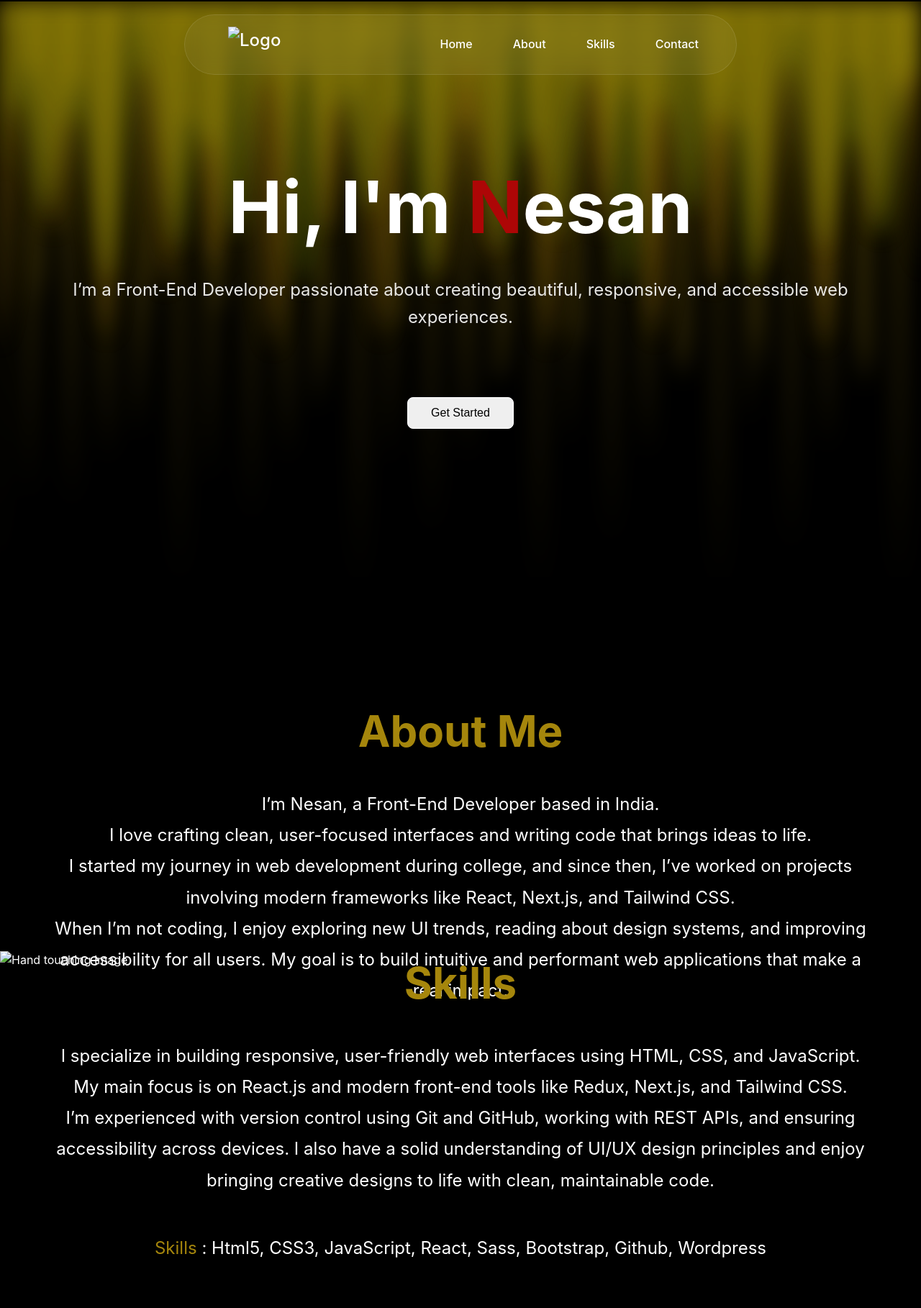
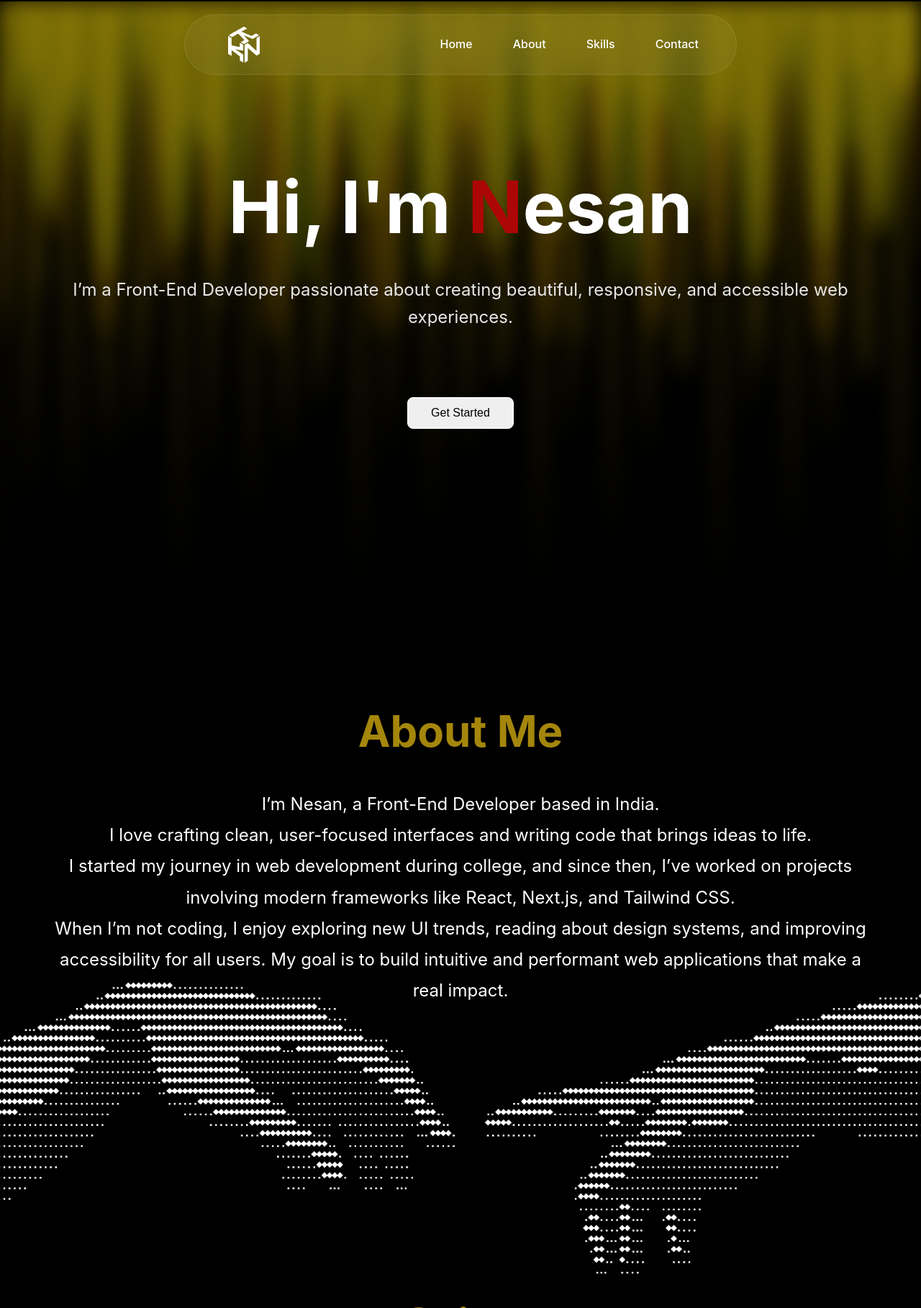
Before and after one commit to kkn99/nesankk, a website: page index.html in a window 1280 px wide. Shown: the top 1818 px of the page at 72% size. Drawn offline with nearby package versions, Linux system fonts and the light colour scheme; the site is published under a folder, as on GitHub Pages, so addresses that start at the root find nothing; animation ran at ten frames a second.

Commit message:
image src update

```diff
--- a/index.html
+++ b/index.html
@@ -18,7 +18,7 @@
             <div class="nav-container">
                 <div class="logo"><a href="#home" class="nav-link">
                         <figure>
-                            <img src="/images/logo.svg" alt="Logo" />
+                            <img src="./images/logo.svg" alt="Logo" />
                         </figure>
                     </a></div>
                 <button class="nav-toggle" id="navToggle">☰</button>
@@ -55,7 +55,7 @@
             </div>
         </section>
         <figure>
-            <img class="about-image" src="/images/hand-touch.webp" alt="Hand touching Image" />
+            <img class="about-image" src="./images/hand-touch.webp" alt="Hand touching Image" />
         </figure>
 
         <section id="skills" class="section section-overlap">
```
